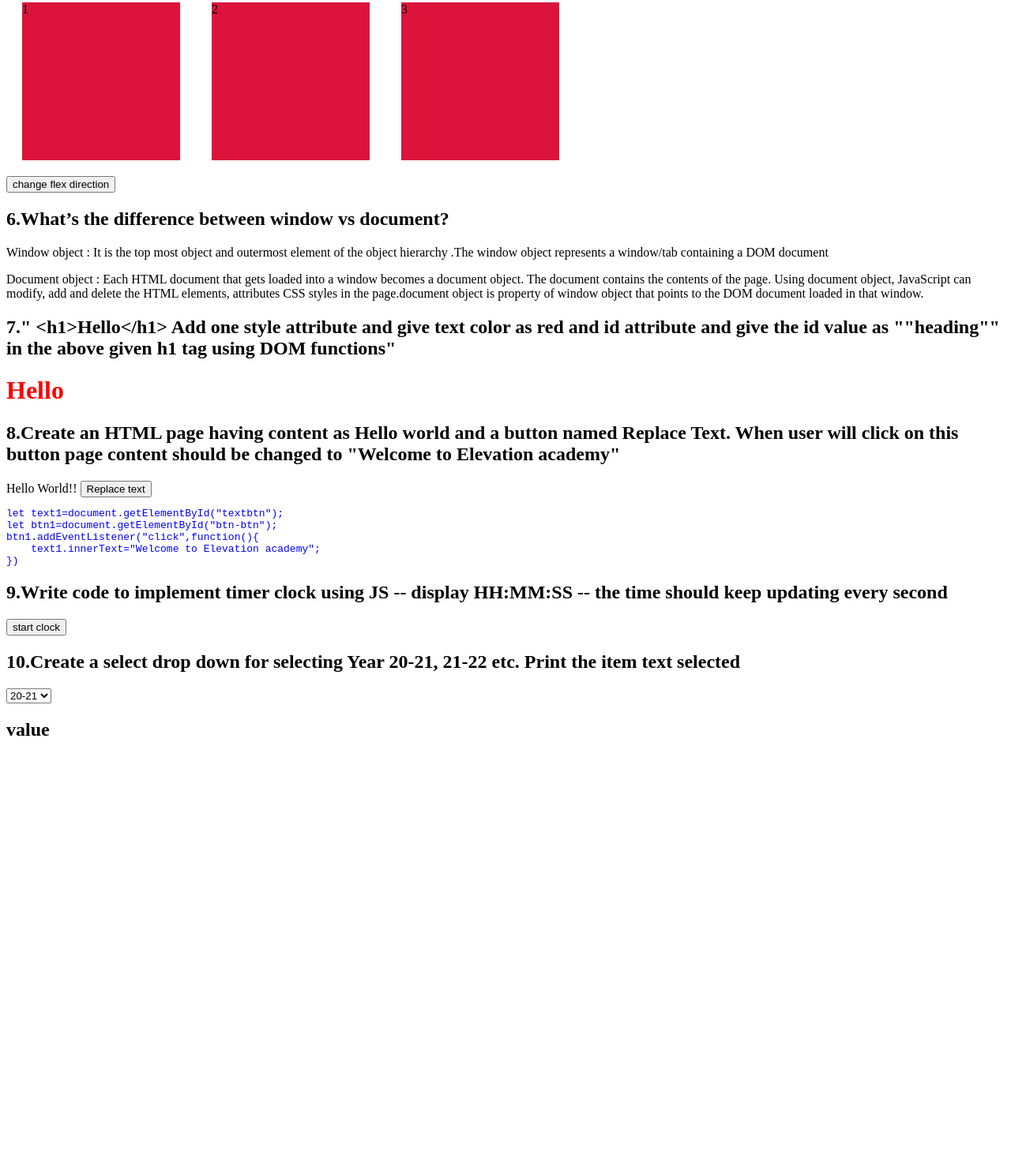
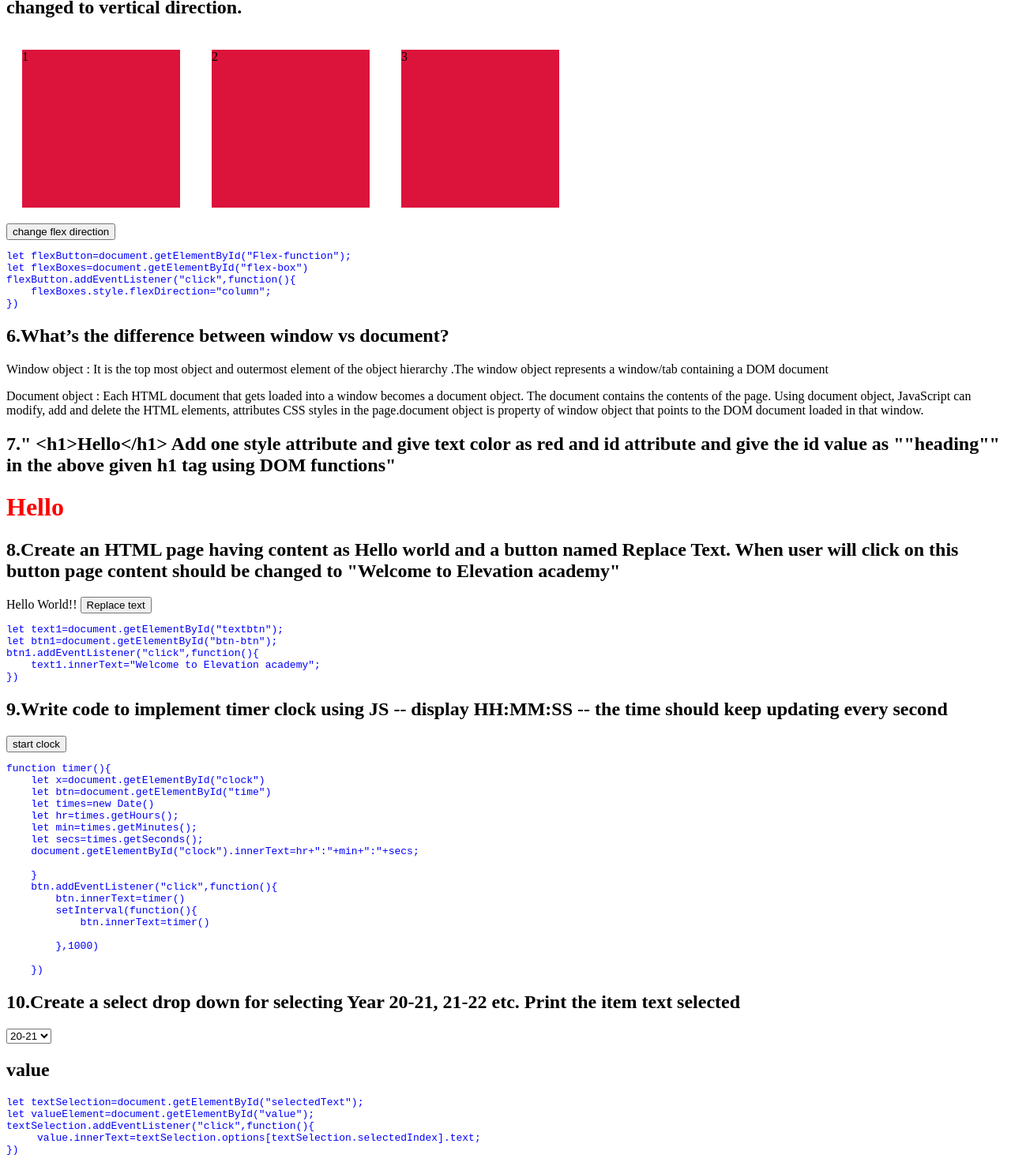
Before and after one commit to Bindumuniyappa/Dom_handson, a plain HTML site: page index.html in a window 1280 px wide. Shown: the part 737-2214 px from the top of the page at 79% size. Before the commit the page ends 1695 px from the top, so only its background shows below. Drawn offline with Linux system fonts and the light colour scheme.

Commit message:
modified dom assignement

```diff
--- a/index.html
+++ b/index.html
@@ -8,6 +8,7 @@
     <link rel="stylesheet" href="style.css" />
   </head>
   <body>
+    <h1 style="color: red">DOM Assignment</h1>
     <h2>1.Write the code to access element which is having id as "text"</h2>
     <div id="text">hi,welcome to prepbytes</div>
     <pre style="color: blue">
@@ -49,6 +50,13 @@ console.log(helloElement.innerText="hello world")</pre
       <div class="boxes">3</div>
     </div>
     <button id="Flex-function">change flex direction</button>
+    <pre style="color: blue">
+let flexButton=document.getElementById("Flex-function");
+let flexBoxes=document.getElementById("flex-box")
+flexButton.addEventListener("click",function(){
+    flexBoxes.style.flexDirection="column";
+})</pre
+    >
     <h2>6.What’s the difference between window vs document?</h2>
     <p>
       Window object : It is the top most object and outermost element of the
@@ -92,6 +100,26 @@ btn1.addEventListener("click",function(){
       <p id="sec"></p>
     </div>
     <button id="btn">start clock</button>
+    <pre style="color: blue">
+function timer(){
+    let x=document.getElementById("clock")
+    let btn=document.getElementById("time")
+    let times=new Date()
+    let hr=times.getHours();
+    let min=times.getMinutes();
+    let secs=times.getSeconds();
+    document.getElementById("clock").innerText=hr+":"+min+":"+secs;
+
+    }
+    btn.addEventListener("click",function(){
+        btn.innerText=timer()
+        setInterval(function(){
+            btn.innerText=timer()
+
+        },1000)
+
+    })</pre
+    >
     <h2>
       10.Create a select drop down for selecting Year 20-21, 21-22 etc. Print
       the item text selected
@@ -104,6 +132,13 @@ btn1.addEventListener("click",function(){
       <option value="four" name="four">23-24</option>
     </select>
     <h2 id="value">value</h2>
+    <pre style="color: blue">
+let textSelection=document.getElementById("selectedText");
+let valueElement=document.getElementById("value");
+textSelection.addEventListener("click",function(){
+     value.innerText=textSelection.options[textSelection.selectedIndex].text;
+})</pre
+    >
 
     <script src="script.js"></script>
   </body>
```
